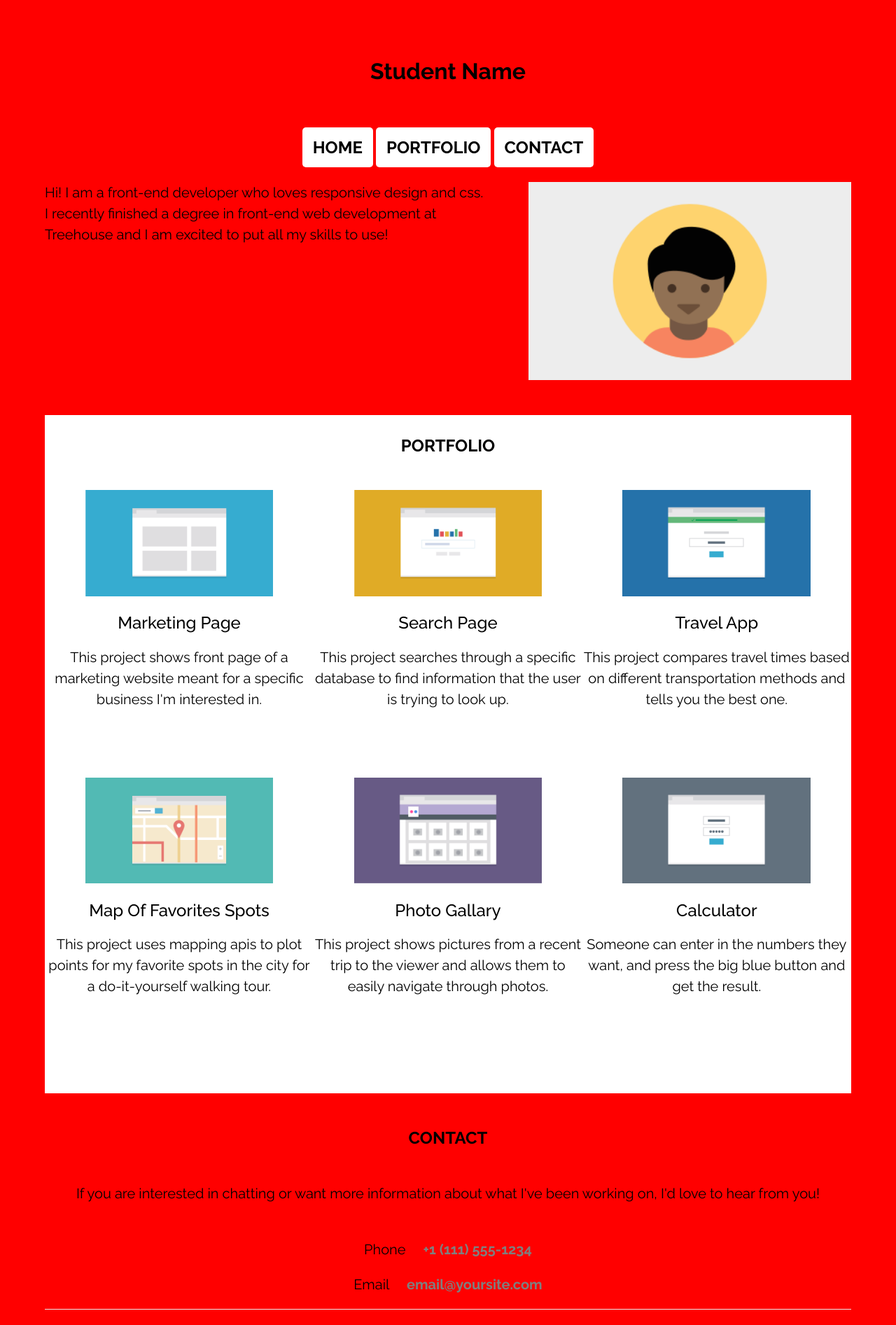
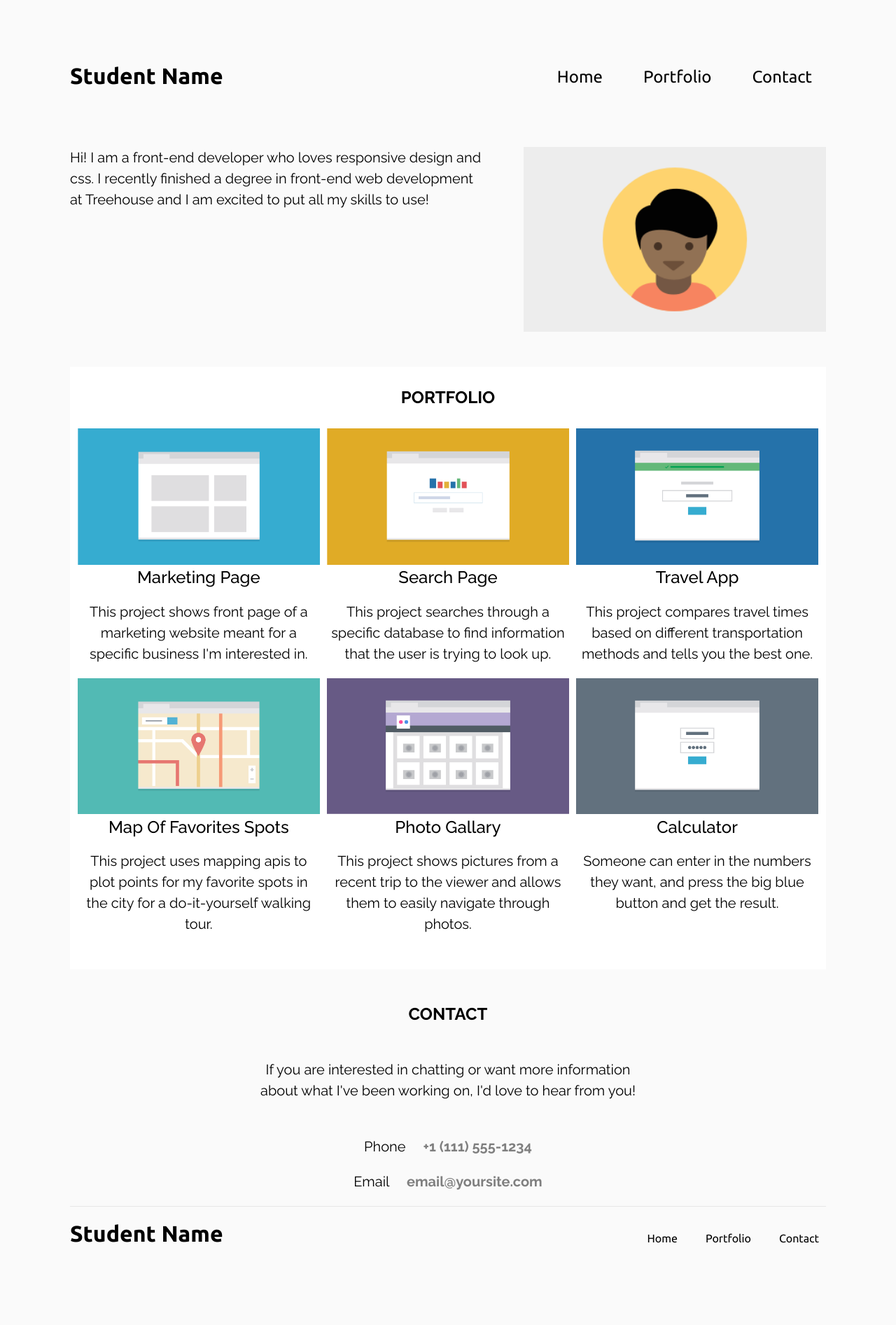
Before and after one commit to dilipagheda/mobile-first-responsive-layout, a plain HTML site: page index.html in a window 1280 px wide. Shown: the top 1893 px of the page at 70% size. After the commit the page ends 1865 px from the top, so only its background shows below. Drawn offline with Linux system fonts and the light colour scheme.

Commit message:
Completed all features
Implemented all features for mobile, tablet and desktop layouts

```diff
--- a/css/styles.css
+++ b/css/styles.css
@@ -1,13 +1,46 @@
-*{
+* {
   box-sizing: border-box;
 }
-body{
+
+body {
   font-family: 'Raleway', sans-serif;
   background-color: #FAFAFA;
-
 }
 
-main{
+h1, li a {
+  padding-top: 30px;
+  font-family: 'Ubuntu', sans-serif;
+}
+
+li:hover, .back-to-top .top a:hover {
+  background-color: black;
+  opacity: 0.5;
+}
+
+li a:hover {
+  color: white;
+}
+
+.name-nav {
+  text-align: center;
+  color: black;
+}
+
+.name-nav nav ul li {
+  font-size: 1.5em;
+  padding: 10px;
+  margin: 10px;
+}
+
+.name-nav-footer {
+  display: none;
+}
+
+.back-to-top {
+  display: block;
+}
+
+main {
   background-color: #FFFFFF;
   padding: 30px 0;
   margin: 50px 0;
@@ -18,183 +51,234 @@ main{
   margin: 0 auto;
   padding: 5%;
 }
-img{
+
+img {
   width: 70%;
   margin-left: 15%;
   margin-right: 15%;
   margin-top: 20px;
   margin-bottom: 20px;
 }
-h1{
+
+h2, h3 {
   text-align: center;
 }
-h2,h3 {
-  text-align: center;
-}
-h2{
+
+h2 {
   text-transform: uppercase;
 }
-h3{
+
+h3 {
   text-transform: capitalize;
   font-size: 1.5rem;
-  font-weight:500;
+  font-weight: 500;
 }
-nav ul li{
-  background-color: white;
-  list-style: none;
-  margin: 5px 0px;
-  padding:15px;
-  border-radius: 5px;
-}
-p{
+
+p {
   text-align: center;
   line-height: 1.5;
   font-size: 1.25rem;
 }
 
-.top_heading{
-  margin: 20px 0 40px 0;
+footer h2 {
+  margin-bottom: 50px;
 }
 
-footer h2{
+footer h2:hover {
+  font-size: 2em;
+}
+
+footer .footer-info {
   margin-bottom: 50px;
 }
-footer .footer_info{
-  margin-bottom: 50px;
-}
-footer span{
+
+footer span {
   font-weight: bold;
   margin-left: 20px;
   color: #7F7F7F;
 }
-.back-to-top li{
+
+.back-to-top li {
   display: inline-block;
   background-color: #FAFAFA
 }
 
+.back-to-top .top a {
+  padding: 10px;
+}
+
 .back-to-top {
   padding-top: 10px;
-  border-top:1px solid #E7E7E7;
-
+  border-top: 1px solid #E7E7E7;
 }
 
-.back-to-top .student-name{
-  float:left;
+.back-to-top .student-name {
+  float: left;
 }
-.back-to-top .top{
-  float:right;
+
+.back-to-top .top {
+  float: right;
 }
-.back-to-top .student-name, .top{
+
+.back-to-top .student-name, .top {
   font-size: 1.25rem;
   font-weight: bold;
 }
-a{
+
+a {
   text-decoration: none;
 }
-a:link{
-  color:inherit;
+
+a:link {
+  color: inherit;
 }
-a:visited{
-  color:#7F7F7F;
+
+a:visited {
+  color: #7F7F7F;
 }
+
 .clearfix::after {
   content: "";
   clear: both;
   display: table;
 }
 
+@media (min-width:769px) {
+  img {
+    width: 100%;
+    margin: 0;
+  }
 
-@media (min-width:768px){
-  nav ul li{
+  .name-nav nav ul li {
     display: inline-block;
   }
-  .menu {
-    margin:0 auto;
-    display:table;
-  }
-  header img{
-    max-width: 40%;
-    margin:0 0 0 0;
-    float:right;
-  }
-  header p{
-    max-width: 55%;
-    float:left;
-    text-align: left;
-    margin:0;
-  }
-  .float-left{
-    float:left;
-    max-width: calc(50% - 5px);
-    padding-bottom: 5%;
-    max-height: 100%;
-    overflow: hidden;
 
-  }
-  .float-right{
-    float:right;
-    width: calc(50% - 5px);
-    padding-bottom: 5%;
-    max-height: 100%;
+  .name-nav nav ul {
+    display: inline-block;
   }
 
-.float-left div, .float-right div{
-  width: 80%;
-  margin:0 auto;
-  padding: 0;
+  header img {
+    max-width: 40%;
+    margin: 0 0 0 0;
+    float: right;
   }
 
-.float-left div p, .float-right div p{
-font-size: .9rem;
+  header p {
+    max-width: 55%;
+    float: left;
+    text-align: left;
+    margin: 0;
   }
 
-.float-left div h3, .float-right div h3{
-margin-top:20px;
+  .col {
+    float: left;
+    width: calc(50% - 10px/2);
   }
-  .portfolio-container{
-    margin:30px 0;
+
+  .portfolio-container {
     width: 100%;
   }
-  .portfolio-container img{
-    padding: 0;
-    margin:0;
+
+  .portfolio-container img {
     width: 100%;
   }
-  .portfolio-container{
-    display:block;
+
+  /* #portfolio {
+    background-color: red;
+ } */
+  .inner {
+    /* border:1px solid black; */
+    /* background-color: yellow; */
+    width: 98%;
+    margin: 30px auto 0 auto;
   }
-  .three-column{
+
+  .col:nth-child(2n+2) {
+    margin-left: 10px;
+  }
+
+  .back-to-top {
     display: none;
   }
 
-  body{
-    background-color: yellow;
+  .name-nav-footer {
+    display: block;
+    font-size: 1em;
+    padding-top: 10px;
+    border-top: 1px solid #E7E7E7;
+    width: 100%;
+  }
+
+  .name-nav-footer .name {
+    padding-top: 10px;
+  }
+
+  .name-nav-footer nav ul li {
+    display: inline-block;
+    padding: 10px;
+    margin: 0;
+  }
+
+  .name-nav-footer nav ul {
+    display: inline-block;
+  }
+
+  .name-nav-footer .name {
+    float: left;
+    margin: 0;
+  }
+
+  .name-nav-footer nav {
+    float: right;
+  }
+
+  .name-nav-footer nav ul li:nth-of-type(2) {
+    margin: 0 1em;
   }
 }
 
-@media (min-width:1024px){
-  body{
-    max-width:1280px;
-    margin:0 auto;
-    background-color: red;
-  }
-.three-column{
-  display: block;
-  margin:30px 0;
-  width: 100%;
-}
-.portfolio-container{
-  display: none;
-}
-  .col{
-    float:left;
-    width: 33.33%;
-    padding-bottom: 5%;
-
+@media (min-width:1024px) {
+  body {
+    max-width: 1200px;
+    margin: 0 auto;
   }
 
-.portfolio-container-3{
-  margin:30px 0;
-  width: 100%;
+  .col {
+    width: calc(33.33% - 20px/3);
+  }
+
+  .col:nth-child(2n+2) {
+    margin-left: 0;
+  }
+
+  .col:nth-child(3n+2) {
+    margin: 0 10px;
+  }
+
+  .name-nav {
+    margin-bottom: 50px;
+  }
+
+  .name {
+    float: left;
+    margin: 0;
+  }
+
+  nav {
+    float: right;
+  }
+
+  nav ul {
+    display: inline-block;
+  }
+
+  nav ul li {
+    display: inline-block;
+    padding: 0;
+    margin: 0;
+  }
+
+  nav ul li:nth-of-type(2) {
+    margin: 0 1em;
   }
 }
--- a/index.html
+++ b/index.html
@@ -7,31 +7,35 @@
   <meta http-equiv="X-UA-Compatible" content="ie=edge">
   <title>Student Portfolio</title>
   <link href="https://fonts.googleapis.com/css?family=Raleway:400,500,600,700,800" rel="stylesheet">
+  <link href="https://fonts.googleapis.com/css?family=Ubuntu:400,500,700" rel="stylesheet">
   <link rel="stylesheet" href="css/normalize.css">
   <link rel="stylesheet" href="css/styles.css">
 </head>
 
 <body>
-  <div class="wrapper" id="top">
-    <header>
-      <h1 class="top_heading">
+  <div class="wrapper " id="top">
+
+    <div class="name-nav clearfix">
+      <h1 class="name">
         Student Name
       </h1>
       <nav>
-        <div class="menu">
         <ul>
           <li>
-              <h2><a href="#top">Home</a></h2>
+            <a href="#top">Home</a>
           </li>
           <li>
-              <h2><a href="#portfolio">Portfolio</a></h2>
+            <a href="#portfolio">Portfolio</a>
           </li>
           <li>
-              <h2><a href="#contact">Contact</a></h2>
+            <a href="#contact">Contact</a>
           </li>
         </ul>
+      </nav>
     </div>
-      </nav>
+
+    <header class="main-header ">
+
       <div class="clearfix">
         <img src="images/responsive-layout-profile.png" alt="Profile picture">
         <p>
@@ -45,65 +49,8 @@
 
       <h2>Portfolio</h2>
       <div class="portfolio-container ">
+        <div class="inner clearfix">
 
-        <div class="row clearfix">
-          <div class="float-left">
-            <img src="images/portfolio-1.png" alt="Portfolio image 1">
-            <div>
-              <h3>Marketing Page</h3>
-              <p>This project shows front page of a marketing website meant for a specific business I'm interested in.</p>
-            </div>
-          </div>
-          <div class="float-right">
-            <img src="images/portfolio-2.png" alt="Portfolio image 2">
-            <div>
-              <h3>Search Page</h3>
-              <p>This project searches through a specific database to find information that the user is trying to look up. </p>
-            </div>
-          </div>
-        </div>
-        <div class="row clearfix">
-          <div class="float-left">
-            <img src="images/portfolio-3.png" alt="Portfolio image 3">
-            <div>
-              <h3>Travel app</h3>
-              <p>This project compares travel times based on different transportation methods and tells you the best one.</p>
-
-            </div>
-          </div>
-          <div class="float-right">
-            <img src="images/portfolio-4.png" alt="Portfolio image 4">
-            <div>
-              <h3>Map of favorites spots</h3>
-              <p>This project uses mapping apis to plot points for my favorite spots in the city for a do-it-yourself walking tour.</p>
-
-            </div>
-          </div>
-        </div>
-        <div class="row clearfix">
-          <div class="float-left">
-            <img src="images/portfolio-5.png" alt="Portfolio image 5">
-            <div>
-              <h3>Photo gallary</h3>
-              <p>This project shows pictures from a recent trip to the viewer and allows them to easily navigate through photos.</p>
-            </div>
-          </div>
-          <div class="float-right">
-            <img src="images/portfolio-6.png" alt="Portfolio image 6">
-            <div>
-              <h3>Calculator</h3>
-              <p>Someone can enter in the numbers they want, and press the big blue button and get the result.</p>
-            </div>
-          </div>
-        </div>
-
-      </div>
-
-<!-- portfolio container which has 3 columns -->
-
-<div class="three-column">
-
-  <div class="row-3 clearfix">
           <div class="col">
             <img src="images/portfolio-1.png" alt="Portfolio image 1">
             <div>
@@ -126,13 +73,12 @@
 
             </div>
           </div>
-  </div>
-  <div class="row-3 clearfix">
           <div class="col">
             <img src="images/portfolio-4.png" alt="Portfolio image 4">
             <div>
               <h3>Map of favorites spots</h3>
               <p>This project uses mapping apis to plot points for my favorite spots in the city for a do-it-yourself walking tour.</p>
+
             </div>
           </div>
           <div class="col">
@@ -149,15 +95,14 @@
               <p>Someone can enter in the numbers they want, and press the big blue button and get the result.</p>
             </div>
           </div>
-
-
         </div>
-
+      </div>
     </main>
     <!-- Contact section -->
     <footer id="contact">
       <h2>Contact</h2>
-      <p class="footer_info">If you are interested in chatting or want more information about what I've been working on, I'd love to hear from you!</p>
+      <p class="footer-info">If you are interested in chatting or want more information<br>
+        about what I've been working on, I'd love to hear from you!</p>
       <p>Phone <span>+1 (111) 555-1234</span></p>
       <p>Email <span>email@yoursite.com</span></p>
 
@@ -166,7 +111,25 @@
           <li class="student-name">Student name</li>
           <li class="top"><a href="#top">BACK TO TOP</a></li>
         </ul>
+      </div>
 
+      <div class="name-nav-footer clearfix">
+        <h1 class="name">
+          Student Name
+        </h1>
+        <nav>
+          <ul>
+            <li>
+              <a href="#top">Home</a>
+            </li>
+            <li>
+              <a href="#portfolio">Portfolio</a>
+            </li>
+            <li>
+              <a href="#contact">Contact</a>
+            </li>
+          </ul>
+        </nav>
       </div>
 
     </footer>
```
Lines whose indentation alone changed are shown as unchanged.
